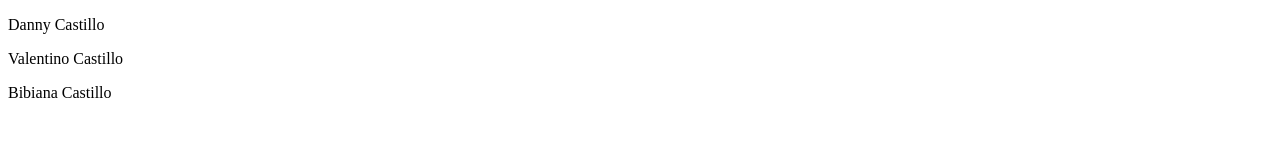
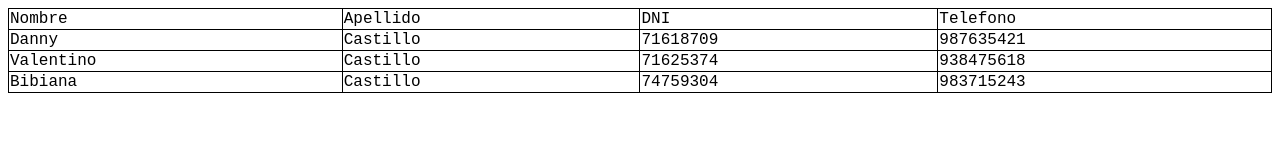
Before and after one commit to dannycastilloo/soluciones_nube_lab04, a website: page static/clientes.html in a window 1280 px wide. Drawn offline with Linux system fonts and the light colour scheme.

Commit message:
"second commit"

```diff
--- a/static/clientes.html
+++ b/static/clientes.html
@@ -5,10 +5,36 @@
     <meta http-equiv="X-UA-Compatible" content="IE=edge">
     <meta name="viewport" content="width=device-width, initial-scale=1.0">
     <title>Clientes</title>
+    <link rel="stylesheet" href="style/estilo.css">
 </head>
 <body>
-    <p>Danny Castillo</p>
-    <p>Valentino Castillo</p>
-    <p>Bibiana Castillo</p>
+    <table>
+        <thead>
+            <td>Nombre</td>
+            <td>Apellido</td>
+            <td>DNI</td>
+            <td>Telefono</td>
+        </thead>
+        <tbody>
+            <tr>
+                <td>Danny</td>
+                <td>Castillo</td>
+                <td>71618709</td>
+                <td>987635421</td>
+            </tr>
+            <tr>
+                <td>Valentino</td>
+                <td>Castillo</td>
+                <td>71625374</td>
+                <td>938475618</td>
+            </tr>
+            <tr>
+                <td>Bibiana</td>
+                <td>Castillo</td>
+                <td>74759304</td>
+                <td>983715243</td>
+            </tr>
+        </tbody>
+    </table>
 </body>
 </html>
--- /dev/null
+++ b/static/style/estilo.css
@@ -0,0 +1,11 @@
+table {
+    width: 100%;
+    border: 1px solid #000;
+    border-collapse: collapse;
+}
+
+th,td{
+    border: 1px solid #000;
+    font-family: 'Courier New', Courier, monospace;
+    border-collapse: collapse;
+}
```
Also changed, not shown: static/productos.html (+29 -3 lines).
